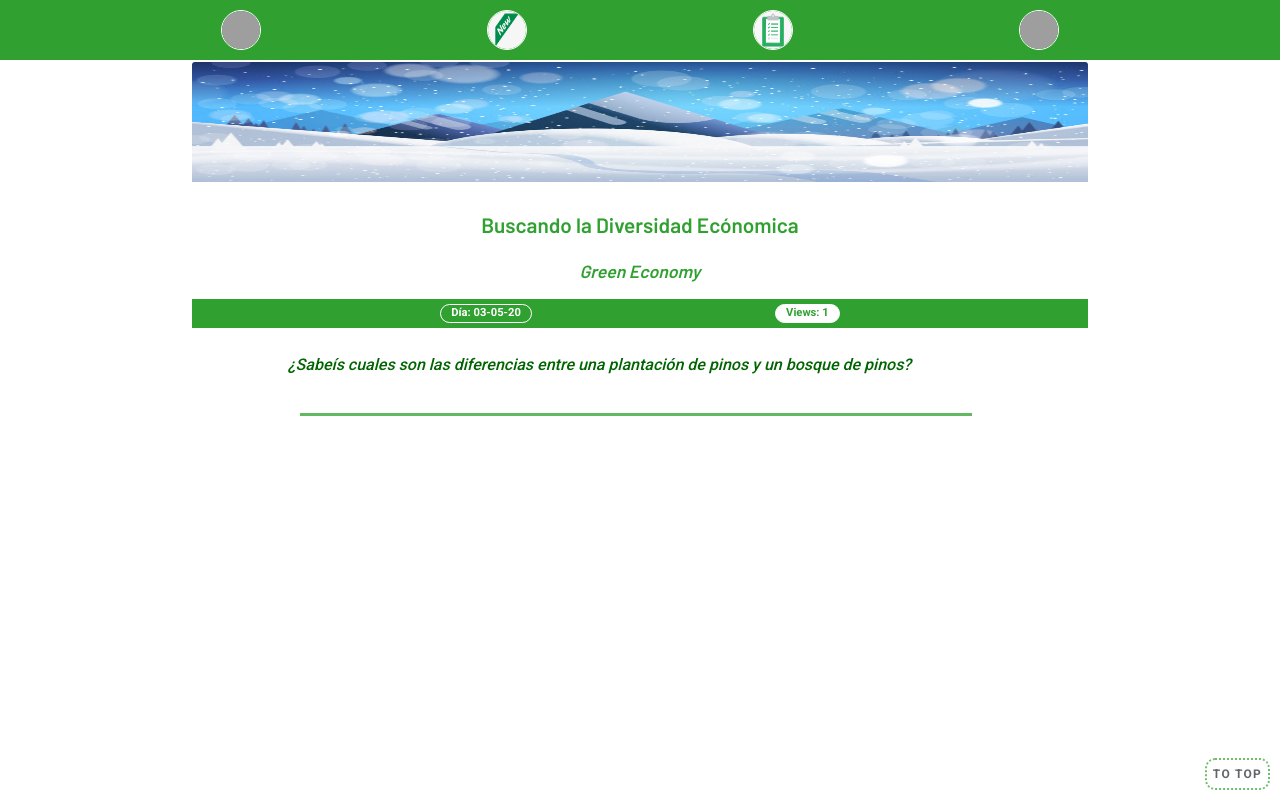
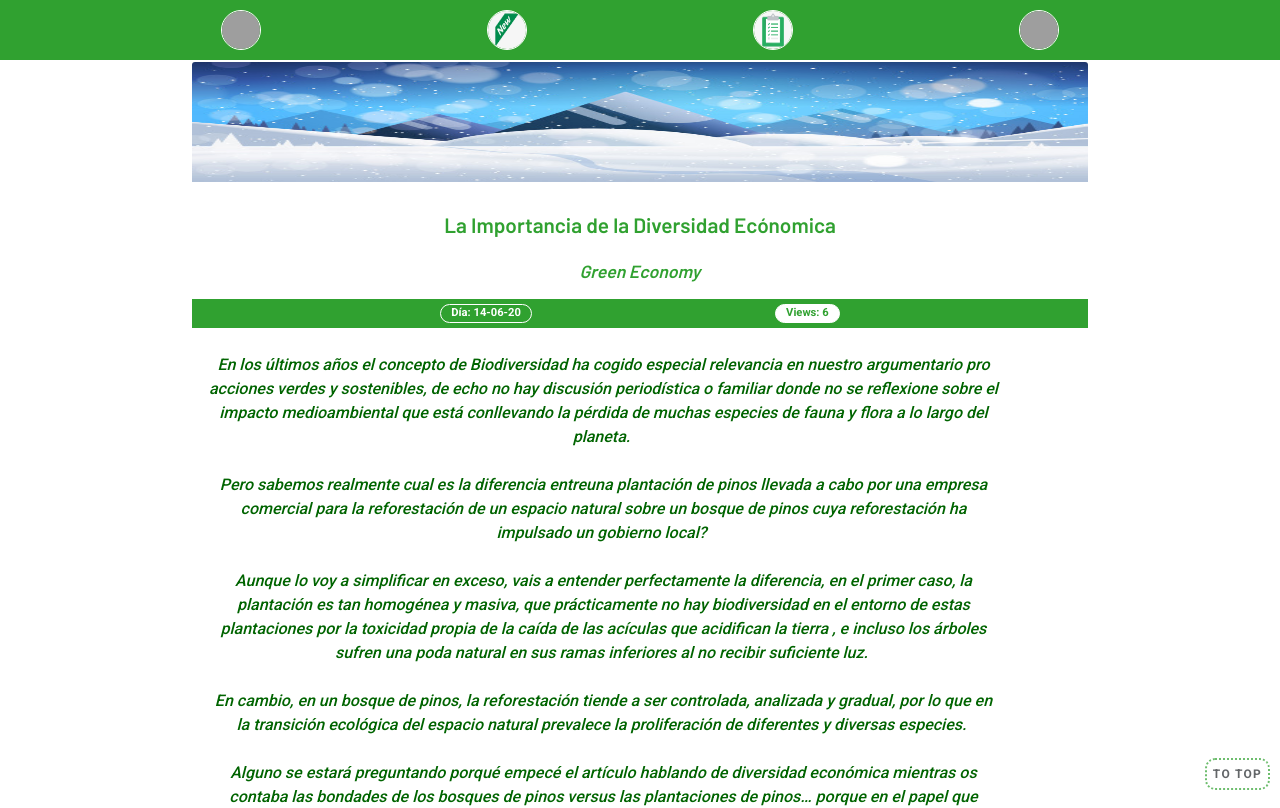
Before and after one commit to UrtziFM/myblog-client, a React (Create React App) app: page /lastpost in a window 1280 px wide. Shown: the top 808 px of the page. Built offline with nearby package versions, Linux system fonts and the light colour scheme; grey boxes are pictures that could not be loaded.

Commit message:
Last post added

```diff
--- a/src/constants/PostLast.js
+++ b/src/constants/PostLast.js
@@ -1,11 +1,30 @@
 const PostLast = [
     {
      picture:"assets/bosque.jpg",
-     title: "Buscando la Diversidad Ecónomica",
+     title: "La Importancia de la Diversidad Ecónomica",
      category: "Green Economy",
-     contentPost: "¿Sabeís cuales son las diferencias entre una plantación de pinos y un bosque de pinos?  ",
-     date: "03-05-20",
-     views: "1"
+     contentPost: "En los últimos años el concepto de Biodiversidad ha cogido especial relevancia en nuestro argumentario pro acciones verdes y sostenibles, de echo no hay discusión periodística o familiar donde " +
+     "no se reflexione sobre el impacto medioambiental que está conllevando la pérdida de muchas especies de fauna y flora a lo largo del planeta. \n"+"\n" + "Pero sabemos realmente cual es la diferencia entre" +
+     "una plantación de pinos llevada a cabo por una empresa comercial para la reforestación de un espacio natural sobre un bosque de pinos cuya reforestación ha impulsado un gobierno local? \n"+"\n" +
+     "Aunque lo voy a simplificar en exceso, vais a entender perfectamente la diferencia, en el primer caso, la plantación es tan homogénea y masiva, que prácticamente no hay biodiversidad en el entorno de estas " +
+     "plantaciones por la toxicidad propia de la caída de las acículas que acidifican la tierra , e incluso los árboles sufren una poda natural en sus ramas inferiores al no recibir suficiente luz. \n"+"\n" +
+     "En cambio, en un bosque de pinos, la reforestación tiende a ser controlada, analizada y gradual, por lo que en la transición ecológica del espacio natural prevalece la proliferación de diferentes y diversas especies. \n"+"\n" +
+     "Alguno se estará preguntando porqué empecé el artículo hablando de diversidad económica mientras os contaba las bondades de los bosques de pinos versus las plantaciones de pinos… porque en el papel " +
+     "que debemos jugar los bancos en la transición a la economía verde debemos actuar más como creadores e impulsores de ecosistemas que potencien más los bosques y menos las plantaciones, está claro :) \n"+"\n" +
+     "En el ADN de un banco está la diversificación de los riesgos, dicho vulgarmente, nunca ponemos los huevos en la misma cesta. Y la economía actual, basada en las energías procedentes del carbón y el petróleo, " +
+     "es una cesta vieja e inestable. \n"+"\n" +
+     "De echo, esta cesta empieza a no pasar los controles gubernamentales y sociales de tal manera que no solo corremos el riesgo de perjudicar nuestra imagen de marca invirtiendo y financiando " +
+     "grandes empresas vinculadas a estas energías o que son altamente contaminantes, sino que nuestra cuenta de resultados empieza a sufrir por la parte baja con las provisiones que debemos empezar " +
+     "hacer por la desinversión en activos no rentables o por gastos extraordinarios que puedan surgir de nuevas regulaciones vinculadas a impuestos por contaminación o de impacto medioambiental. \n"+"\n" +
+     "Y la realidad es que cada vez, estos activos no rentables van a ser más numerosos si la apuesta por una transición a una economía más verde se consolida política y fiscalmente. \n"+"\n" +
+     "Por desgracia, los bancos somos como transatlánticos en cualquiera de nuestras facetas, no hemos sido ágiles para la integración de nuevas tecnologías, nuevos comportamientos sociales, nuevos " +
+     "modelos de negocio, nuevas formas de trabajar… y esta rigidez o falta de agilidad podemos extenderlo a nuestras inversiones. \n"+"\n" +
+     "Aunque eso está cambiando, la transformación digital ha sido un bendición no solo para asegurar la supervivencia de nuestro papel en la sociedad, sino que nos ha dado los mimbres necesarios para " +
+     "afrontar otra nueva transición desde el punto de liderazgo y ejecución. \n"+"\n" +
+     "Nadie mejor que nosotros conoce la realidad de nuestras empresas y las demandas de nuestros clientes particulares, nadie mejor que nosotros para hacer de puente hacía la nueva economía, porque nadie " +
+     "mejor que nosotros conoce de la importancia de la diversidad económica. ",
+     date: "14-06-20",
+     views: "6"
     },
     {
     picture: "assets/bosque.jpg" ,
--- a/src/constants/PostList.js
+++ b/src/constants/PostList.js
@@ -1,29 +1,33 @@
 const PostList = [
   {
-      title: "Buscando la Diversidad Ecónomica",
+      title: "La Importancia de la Diversidad Ecónomica",
       category: "Green Economy",
-      description: "¿Sabeís cuales son las diferencias entre una plantación de pinos y un bosque de pinos? En el primero una empresa realiza la reforestación de manera homogenea y con tan alta densidad que practicamente no hay diversidad tanto de fauna y flora, en cambio en un bosque prevalece la biodiversidad y la reforestación se ha llevado a cabo de una manera más gradual.",
+      description: "¿Sabeís cuales son las diferencias entre una plantación de pinos y un bosque de pinos? En el primero una empresa realiza la reforestación de manera homogenea y con tan alta " +
+      "densidad que practicamente no hay diversidad tanto de fauna y flora, en cambio en un bosque prevalece la biodiversidad y la reforestación se ha llevado a cabo de una manera más gradual.",
       date: "06-06-20",
       views: "1"
   },
  {
     title: "Los Cambios que Vienen",
     category: "Green Economy",
-    description: "Hace 5 años aproximadamente el fundador de Microsoft, Bill Gates, daba una charla sobre la próxima epidemia que viene dentro de las afamadas y popularizadas sesiones del programa de “TedTalk”. En ella resumía de manera ágil y clara la importancia de anticiparnos a los cambios que vendrían...",
+    description: "Hace 5 años aproximadamente el fundador de Microsoft, Bill Gates, daba una charla sobre la próxima epidemia que viene dentro de las afamadas y popularizadas sesiones del " +
+    "programa de “TedTalk”. En ella resumía de manera ágil y clara la importancia de anticiparnos a los cambios que vendrían...",
     date: "03-05-20",
     views: "1"
 },
 {
     title: "La Falacia del Desarrollo Sostenible",
     category: "Green Economy",
-    description: "Reconozco que el título original es demasiado sensacionalista y totalmente contrario al objetivo real de este artículo, el cual básicamente es teorizar sobre nuestro papel como agentes económicos en los nuevos vientos de cambio que están surgiendo.",
+    description: "Reconozco que el título original es demasiado sensacionalista y totalmente contrario al objetivo real de este artículo, el cual básicamente es teorizar sobre nuestro papel " +
+    "como agentes económicos en los nuevos vientos de cambio que están surgiendo.",
     date: "29-02-20",
     views: "13"
 },
 {
     title: "El Éxito de la Ejecución Asimétrica",
     category: "Business Strategy",
-    description: "Imaginemos por un momento que volvemos a estar frente a nuestro profesor de matemáticas de secundaria, para algunos de nosotr@s lo que era 5º o 6º de EGB, y que esté nos pide dibujar un triángulo con una área determinada sin ningún otro requisito u objetivo.",
+    description: "Imaginemos por un momento que volvemos a estar frente a nuestro profesor de matemáticas de secundaria, para algunos de nosotr@s lo que era 5º o 6º de EGB, y que esté nos pide dibujar " +
+    "un triángulo con una área determinada sin ningún otro requisito u objetivo.",
     date: "8-07-19",
     views: "24"
 }
```
